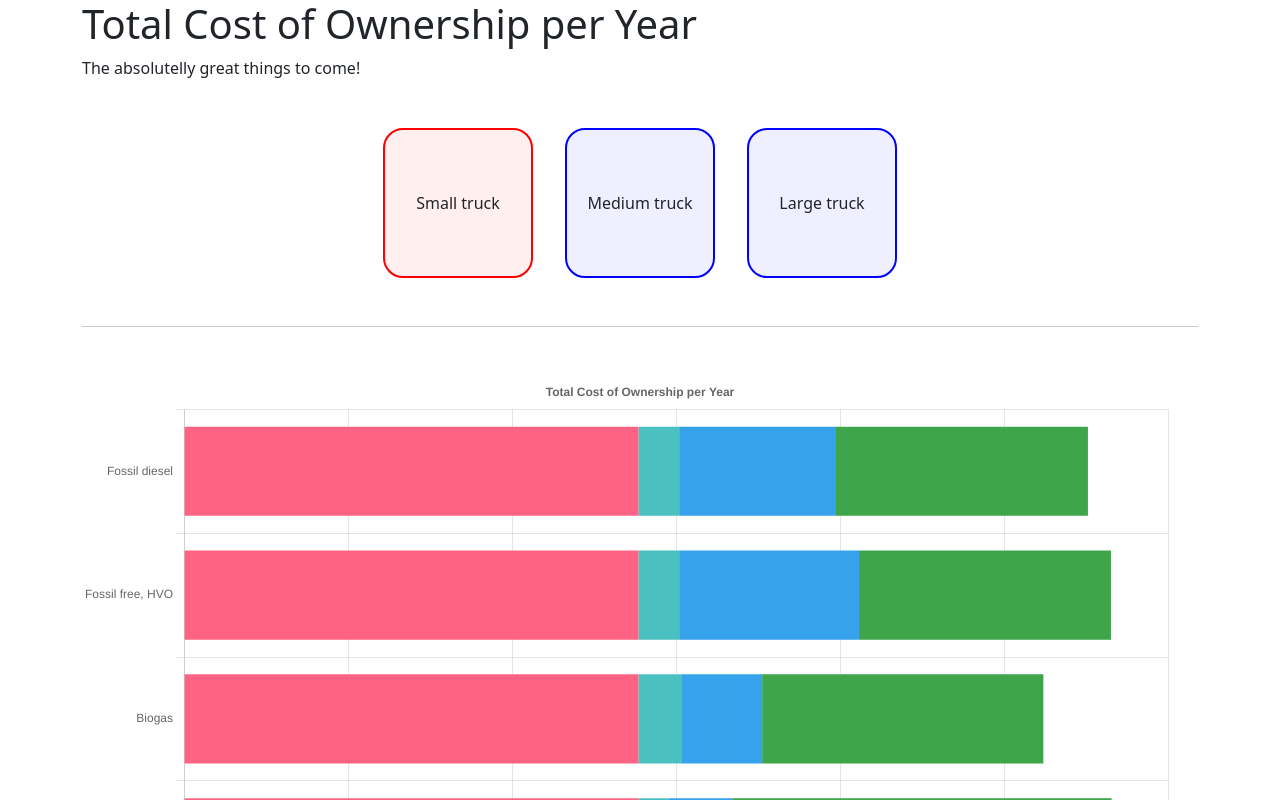
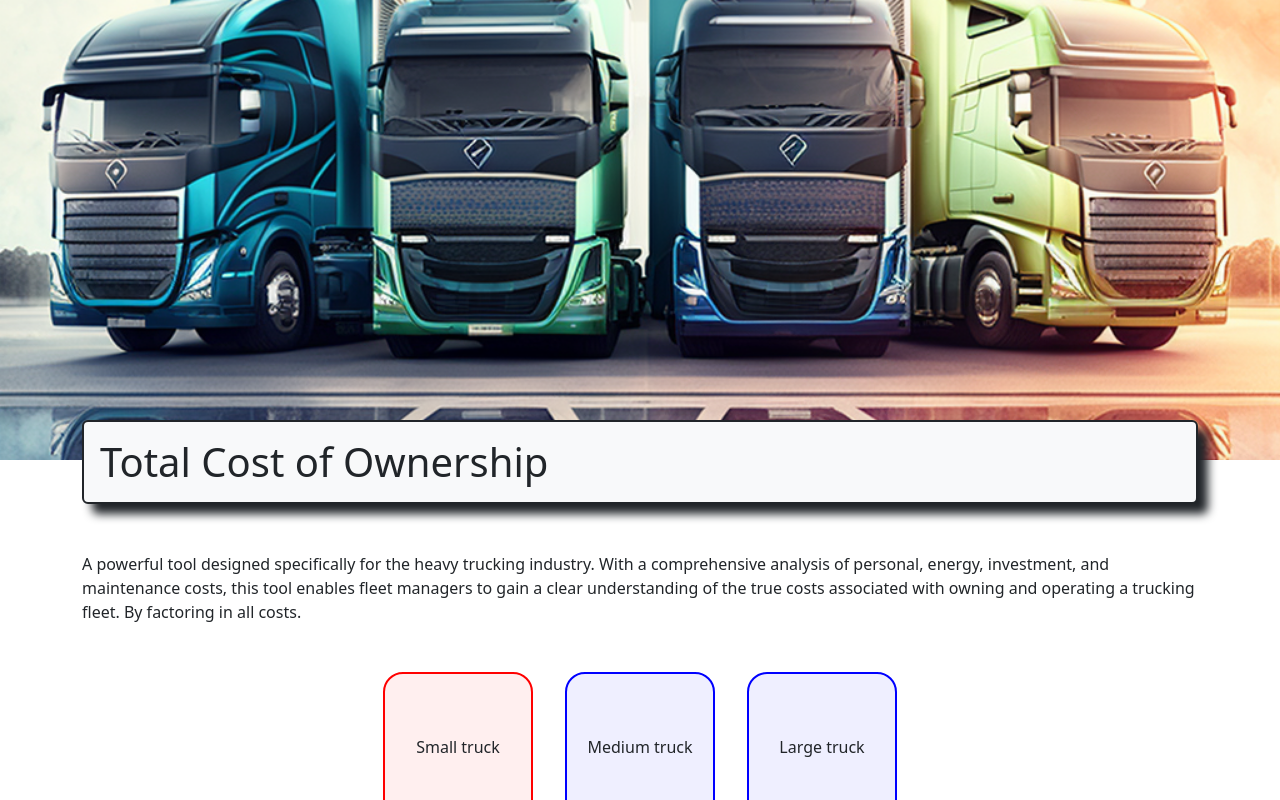
Before and after one commit to beaver-codes/tco, a React (Create React App) app: page / in a window 1280 px wide. Shown: the top 800 px of the page. Built offline with nearby package versions, Linux system fonts and the light colour scheme.

Commit message:
facelift

```diff
--- a/public/index.html
+++ b/public/index.html
@@ -1,43 +1,27 @@
 <!DOCTYPE html>
 <html lang="en">
+
 <head>
   <meta charset="utf-8" />
   <link rel="icon" href="%PUBLIC_URL%/favicon.ico" />
   <meta name="viewport" content="width=device-width, initial-scale=1" />
   <meta name="theme-color" content="#000000" />
-    <meta
-      name="description"
-      content="Web site created using create-react-app"
-    />
+  <meta name="description"
+    content="A powerful tool designed specifically for the heavy trucking industry. With a comprehensive analysis of personal, energy, investment, and maintenance costs, this tool enables fleet managers to gain a clear understanding of the true costs associated with owning and operating a trucking fleet. By factoring in all costs." />
   <link rel="apple-touch-icon" href="%PUBLIC_URL%/logo192.png" />
   <!--
       manifest.json provides metadata used when your web app is installed on a
       user's mobile device or desktop. See https://developers.google.com/web/fundamentals/web-app-manifest/
     -->
   <link rel="manifest" href="%PUBLIC_URL%/manifest.json" />
-    <!--
-      Notice the use of %PUBLIC_URL% in the tags above.
-      It will be replaced with the URL of the `public` folder during the build.
-      Only files inside the `public` folder can be referenced from the HTML.
 
-      Unlike "/favicon.ico" or "favicon.ico", "%PUBLIC_URL%/favicon.ico" will
-      work correctly both with client-side routing and a non-root public URL.
-      Learn how to configure a non-root public URL by running `npm run build`.
-    -->
-    <title>React App</title>
+  <title>Total Cost of Ownership</title>
 </head>
+
 <body>
   <noscript>You need to enable JavaScript to run this app.</noscript>
   <div id="root"></div>
-    <!--
-      This HTML file is a template.
-      If you open it directly in the browser, you will see an empty page.
 
-      You can add webfonts, meta tags, or analytics to this file.
-      The build step will place the bundled scripts into the <body> tag.
+</body>
 
-      To begin the development, run `npm start` or `yarn start`.
-      To create a production bundle, use `npm run build` or `yarn build`.
-    -->
-  </body>
 </html>
--- a/src/App.scss
+++ b/src/App.scss
@@ -6,3 +6,35 @@
 .pointer {
     cursor: pointer;
 }
+
+.header {
+    background-image: url(../public/assets/trucks.png);
+    background-position: center;
+    position: relative;
+
+    background-size: cover;
+    min-height: 460px;
+
+}
+
+.header-title {
+    h1 {
+        background: $light;
+        position: relative;
+        top: -40px;
+        border: 2px solid;
+        box-shadow: 10px 10px 10px;
+    }
+}
+
+@media (max-width: 768px) {
+    .header {
+        min-height: 300px;
+    }
+}
+
+@media (max-width: 576px) {
+    .header {
+        min-height: 200px;
+    }
+}
--- a/src/App.tsx
+++ b/src/App.tsx
@@ -1,5 +1,6 @@
 import React from 'react';
 import './App.scss';
+import Header from './components/Header';
 import InputsComponent from './components/InputsComponent';
 import OutputComponent from './components/OutputComponent';
 import { useText } from './contexts/TextContext';
@@ -15,15 +16,16 @@ function App() {
   });
   const text = useText();
 
-  return (
+  return (<>
+    <Header />
     <div className='container'>
-      <h1>{text.header}</h1>
       <p className='mb-5'>{text.mainDescription}</p>
 
       <InputsComponent inputState={inputs} setInputState={setInputs} />
       <hr className='mt-5 mb-5' />
       <OutputComponent inputs={inputs} />
     </div>
+  </>
   );
 }
 
--- /dev/null
+++ b/src/components/Header.tsx
@@ -0,0 +1,19 @@
+import React from 'react'
+import { useText } from '../contexts/TextContext';
+
+export default function Header() {
+    const text = useText();
+    return (
+        <>
+            <div className="w-100 center header">
+
+            </div>
+            <div className='container' >
+                <div className='header-title'>
+
+                    <h1 className='p-3 rounded'>{text.header}</h1>
+                </div>
+            </div>
+        </>
+    )
+}
--- a/src/utils/texts/base.ts
+++ b/src/utils/texts/base.ts
@@ -1,6 +1,6 @@
 const text = {
-    header: 'Total Cost of Ownership per Year',
-    mainDescription: 'The absolutelly great things to come!',
+    header: 'Total Cost of Ownership',
+    mainDescription: 'A powerful tool designed specifically for the heavy trucking industry. With a comprehensive analysis of personal, energy, investment, and maintenance costs, this tool enables fleet managers to gain a clear understanding of the true costs associated with owning and operating a trucking fleet. By factoring in all costs.',
 
     personalCost: 'Personal cost',
     serviceCost: 'Service cost',
```
Also changed, not shown: public/assets/trucks.png (added). Lines whose indentation alone changed are shown as unchanged.
